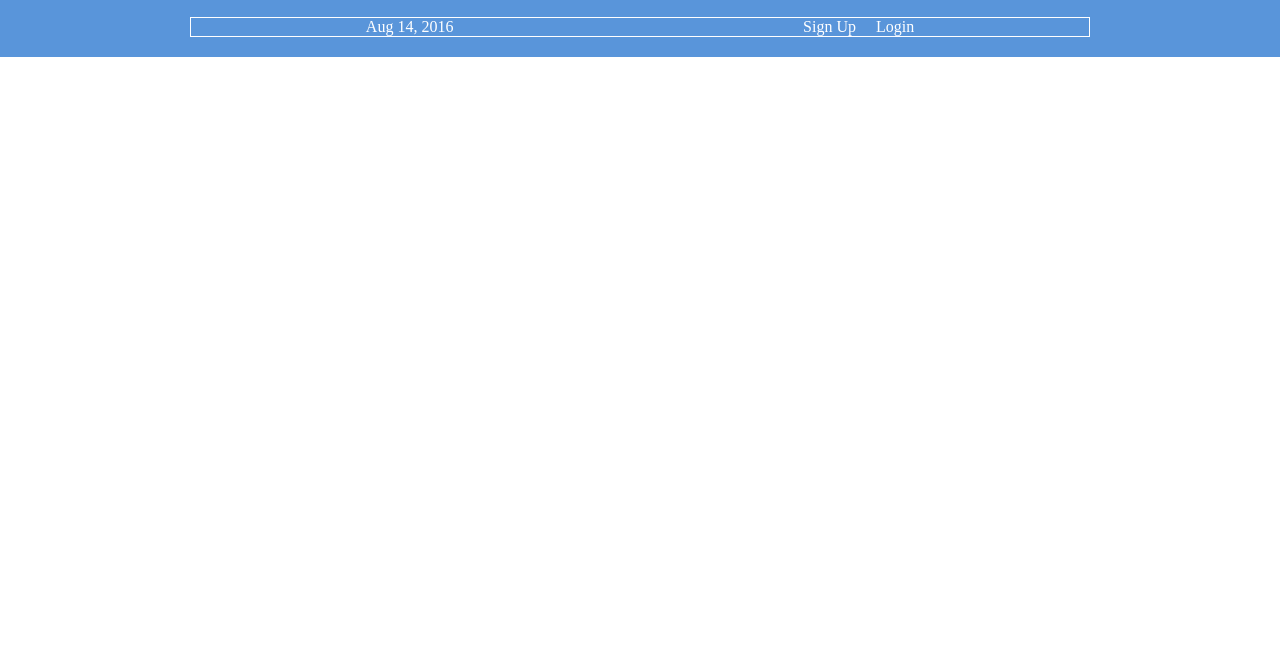
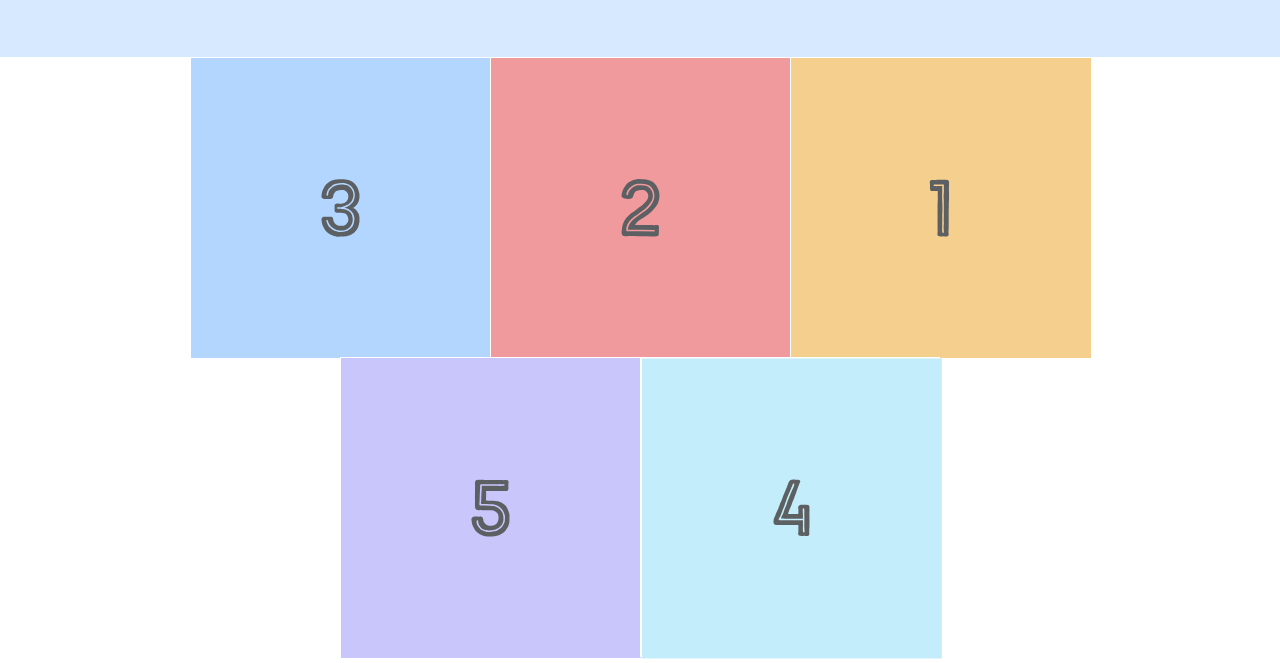
Before and after one commit to Sivnerof/Odin-Project, a plain HTML site: page Front-End/Practice-Exercises/flexbox-2.html in a window 1280 px wide. Shown: the part 303-966 px from the top of the page. Before the commit the page ends 800 px from the top, so only its background shows below. Drawn offline with Linux system fonts and the light colour scheme.

Commit message:
Flexbox Lesson

```diff
--- a/Front-End/Practice-Exercises/flexbox-2.css
+++ b/Front-End/Practice-Exercises/flexbox-2.css
@@ -17,6 +17,26 @@
     display: flex;
     justify-content: space-between;
     align-items: center;
+}
+
+.photo-grid-container {
+    display: flex;
+    justify-content: center;
+}
+
+.photo-grid {
+    width: 900px;
+    display: flex;
+    justify-content: center;
+    flex-wrap: wrap;
+    flex-direction: row-reverse;  /* <--- Really freaking cool! */
+    align-items: center;
+}
+
+.photo-grid-item {
+    border: 1px solid #fff;
+    width: 300px;
+    height: 300px;
 }
 
 .menu-container {
--- a/Front-End/Practice-Exercises/flexbox-2.html
+++ b/Front-End/Practice-Exercises/flexbox-2.html
@@ -6,13 +6,6 @@
     <link rel='stylesheet' href='./flexbox-2.css'/>
   </head>
   <body>
-    <div class='header-container'>
-      <div class='header'>
-        <div class='subscribe'>Subscribe &#9662;</div>
-        <div class='logo'><img src='images/awesome-logo.svg'/></div>
-        <div class='social'><img src='images/social-icons.svg'/></div>
-      </div>
-    </div>
     <div class='menu-container'>
       <div class='menu'>
         <div class='date'>Aug 14, 2016</div>
@@ -22,5 +15,32 @@
         </div>
       </div>
     </div>
+    <div class='header-container'>
+      <div class='header'>
+        <div class='subscribe'>Subscribe &#9662;</div>
+        <div class='logo'><img src='images/awesome-logo.svg'/></div>
+        <div class='social'><img src='images/social-icons.svg'/></div>
+      </div>
+    </div>
+    <div class='photo-grid-container'>
+      <div class='photo-grid'>
+        <div class='photo-grid-item first-item'>
+          <img src='images/one.svg'/>
+        </div>
+        <div class='photo-grid-item'>
+          <img src='images/two.svg'/>
+        </div>
+        <div class='photo-grid-item'>
+          <img src='images/three.svg'/>
+        </div>
+        <div class='photo-grid-item'>
+          <img src='images/four.svg'/>
+        </div>
+        <div class='photo-grid-item last-item'>
+          <img src='images/five.svg'/>
+        </div>
+
+      </div>
+    </div>
   </body>
 </html>
```
